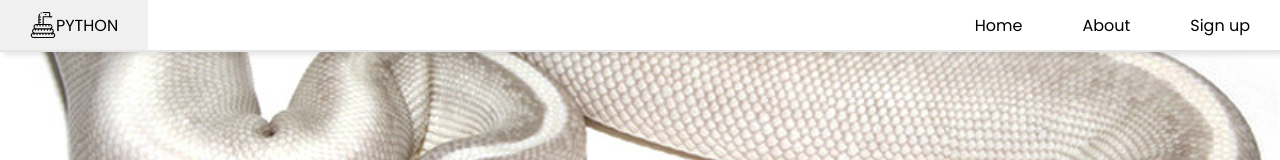
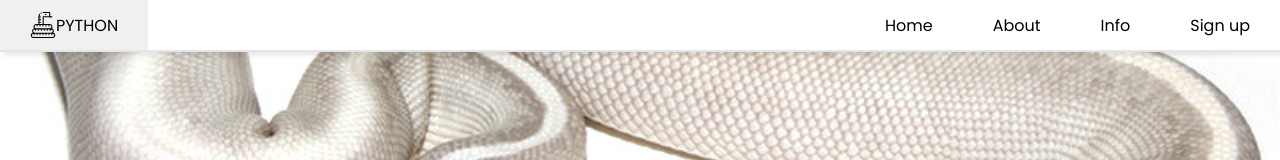
Before and after one commit to ThanakornRakrian/shopping, a plain HTML site: page index.html in a window 1280 px wide. Shown: the top 160 px of the page. Drawn offline with Linux system fonts and the light colour scheme.

Commit message:
change html navbar

```diff
--- a/index.html
+++ b/index.html
@@ -23,6 +23,7 @@
         </li>
         <li><a href="#">Home</a></li>
         <li><a href="#">About</a></li>
+        <li><a href="#">Info</a></li>
         <li><a href="#">Sign up</a></li>
       </ul>
       <ul>
@@ -103,6 +104,7 @@
         </li>
         <li class="hideOnMobile"><a href="#">Home</a></li>
         <li class="hideOnMobile"><a href="#">About</a></li>
+        <li class="hideOnMobile"><a href="#">Info</a></li>
         <li class="hideOnMobile"><a href="#">Sign up</a></li>
         <li class="menu-button">
           <a href="#" onclick="showSidebar()"
```
